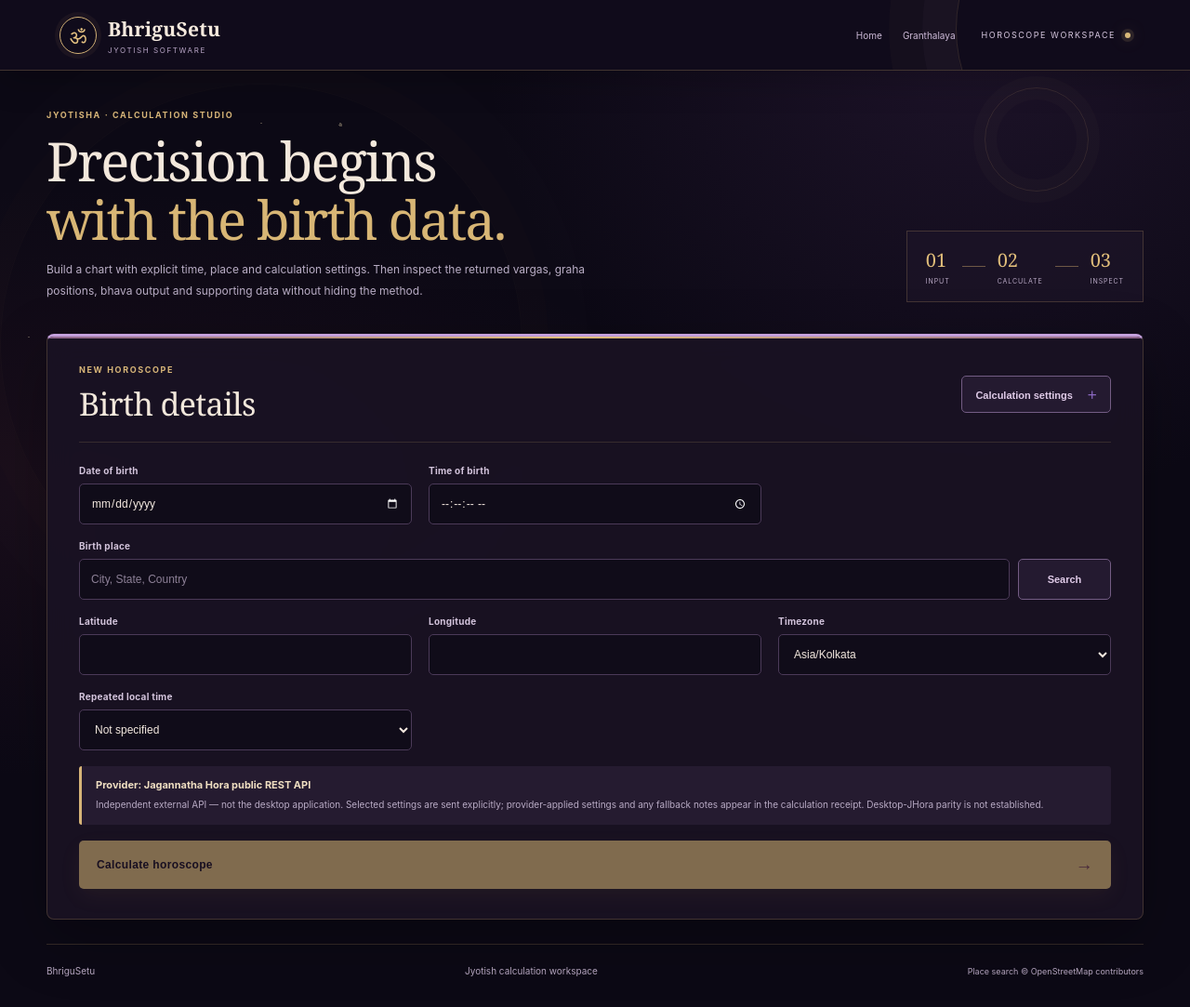
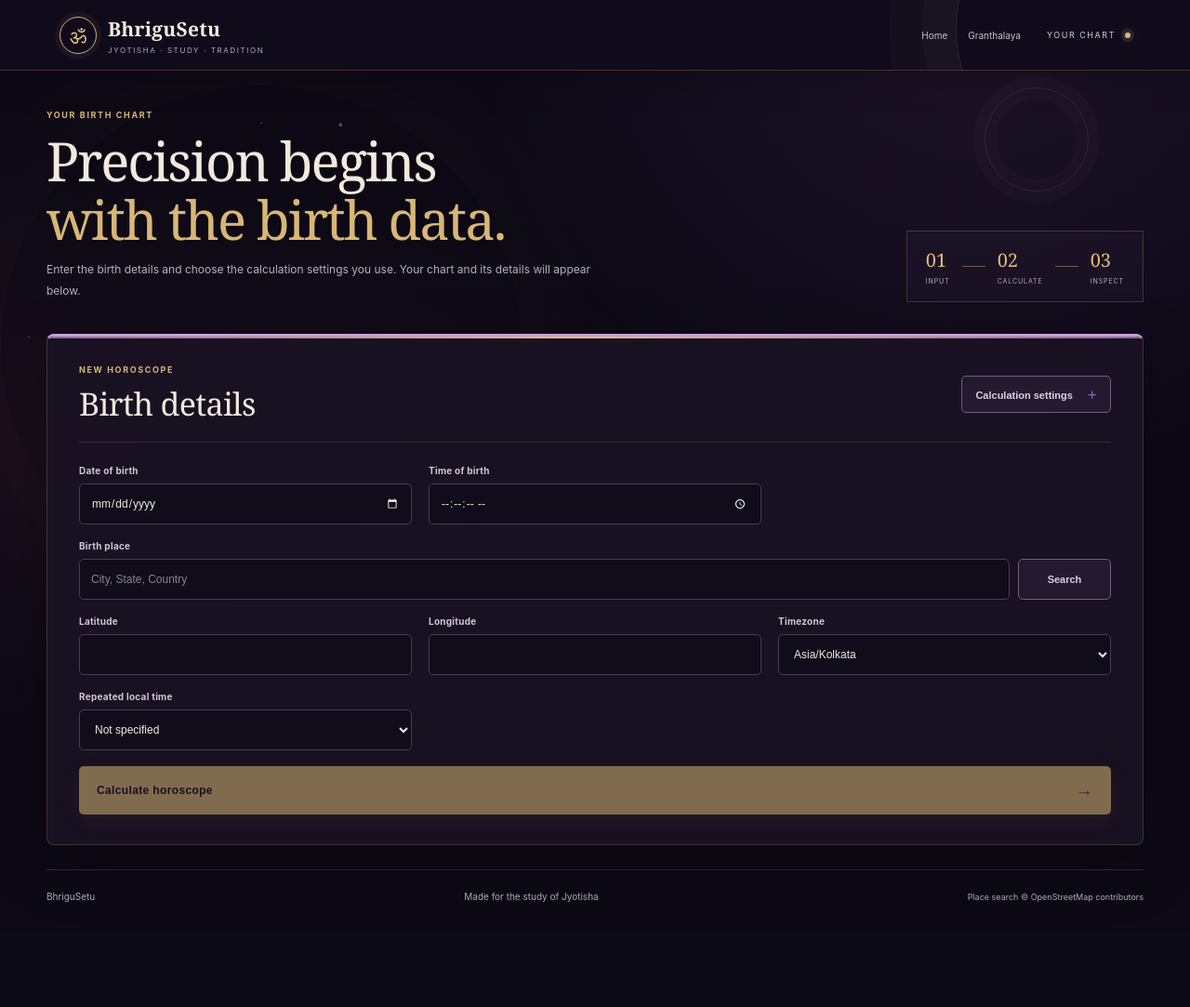
Before and after one commit to beshivaayy/bhrigusetu, a Next.js app in the folder frontend/: page /calculator in a window 1280 px wide. Shown: the whole page at 93% size. After the commit the page ends 1003 px from the top, so only its background shows below. Built offline with nearby package versions, Linux system fonts and the light colour scheme.

Commit message:
Polish public-facing copy and hide internal provider details

```diff
--- a/frontend/app/calculator/page.tsx
+++ b/frontend/app/calculator/page.tsx
@@ -83,10 +83,10 @@ export default function Home() {
     try {
       const response=await fetch(`${API_BASE}/api/places/search?q=${encodeURIComponent(place.trim())}`);
       const payload=await response.json();
-      if(!response.ok) throw new Error(payload.detail||"Place search unavailable.");
+      if(!response.ok) throw new Error("Place search unavailable.");
       setPlaceResults(payload.results||[]);
       if(!payload.results?.length) setPlaceError("No matching places found.");
-    } catch(e) { setPlaceError(e instanceof Error?e.message:"Unable to search place."); }
+    } catch { setPlaceError("We couldn’t find that place just now. Please try another search."); }
   }
   function choosePlace(id:string) {
     setSelectedPlaceId(id); const p=placeResults.find(x=>String(x.place_id)===id); if(!p)return;
@@ -103,9 +103,9 @@ export default function Home() {
         node_type:node,calculation_type:calcMethod,bhava_madhya_method:Number(bhava),timezone_mode:timezoneMode,language
       })});
       const payload=await response.json();
-      if(!response.ok){const d=typeof payload.detail==="string"?payload.detail:payload.detail?.message||JSON.stringify(payload.detail);throw new Error(d||"Calculation failed.");}
+      if(!response.ok) throw new Error("Calculation failed.");
       setResult(payload);setActiveSection("chart");setSelectedVarga("D-1_rasi");
-    } catch(e) {setError(e instanceof Error?e.message:"Calculation failed.");}
+    } catch {setError("We couldn’t calculate this chart just now. Please check the birth details and try again.");}
     finally {setLoading(false);}
   }
 
@@ -118,7 +118,7 @@ export default function Home() {
   const d1=divisions["D-1_rasi"]||{};
   const planetRows=GRAHAS.filter(name=>d1[name]).map(name=>({graha:name==="Ascendant"?"Lagna":name,...d1[name],house:houseFromSign(d1[name].sign,d1.Ascendant?.sign)}));
   const sectionData:Record<Exclude<SectionKey,"chart"|"grahas">,RecordValue> = {
-    bhava:{ [`Provider Bhava output · ${bhavaMethodLabel}`]:horoscope.bhava_chart,"House relationships":horoscope.house_relationships,"House relationships by Varga":horoscope.house_relationships_by_varga,"Bhava bala":horoscope.bhava_bala,"House varnadas":horoscope.house_varnadas },
+    bhava:{ [`Bhava details · ${bhavaMethodLabel}`]:horoscope.bhava_chart,"House relationships":horoscope.house_relationships,"House relationships by Varga":horoscope.house_relationships_by_varga,"Bhava bala":horoscope.bhava_bala,"House varnadas":horoscope.house_varnadas },
     panchanga:{"Calendar":horoscope.calendar_info,"Julian day":horoscope.julian_day,"Nakshatra & Pada":horoscope.nakshatra_pada,"Amsa rulers":horoscope.amsa_rulers},
     yoga:{"Yogas":horoscope.yogas,"Doshas":horoscope.doshas},
     strength:{"Shad bala":horoscope.shad_bala,"Required Shad bala":horoscope.shad_bala_required,"Bhava bala":horoscope.bhava_bala,"Other bala":horoscope.other_bala,"Vimsopaka bala":horoscope.vimsopaka_bala,"Vaiseshikamsa bala":horoscope.vaiseshikamsa_bala,"Planetary states":horoscope.planetary_states},
@@ -129,12 +129,12 @@ export default function Home() {
 
   return <main className="app-shell">
     <header className="app-header">
-      <a className="app-brand" href="/"><span className="brand-symbol">ॐ</span><span><strong>BhriguSetu</strong><small>JYOTISH SOFTWARE</small></span></a>
-      <nav className="calc-nav" aria-label="Workspace navigation"><a href="/">Home</a><a href="/granthalaya">Granthalaya</a></nav><div className="header-right"><span className="header-label">HOROSCOPE WORKSPACE</span><span className="header-dot"/></div>
+      <a className="app-brand" href="/"><span className="brand-symbol">ॐ</span><span><strong>BhriguSetu</strong><small>JYOTISHA · STUDY · TRADITION</small></span></a>
+      <nav className="calc-nav" aria-label="Workspace navigation"><a href="/">Home</a><a href="/granthalaya">Granthalaya</a></nav><div className="header-right"><span className="header-label">YOUR CHART</span><span className="header-dot"/></div>
     </header>
 
     <section className="calc-intro">
-      <div className="calc-intro-copy"><span className="overline">JYOTISHA · CALCULATION STUDIO</span><h2>Precision begins<br/><em>with the birth data.</em></h2><p>Build a chart with explicit time, place and calculation settings. Then inspect the returned vargas, graha positions, bhava output and supporting data without hiding the method.</p></div>
+      <div className="calc-intro-copy"><span className="overline">YOUR BIRTH CHART</span><h2>Precision begins<br/><em>with the birth data.</em></h2><p>Enter the birth details and choose the calculation settings you use. Your chart and its details will appear below.</p></div>
       <div className="calc-intro-index" aria-label="Calculation workflow"><span><b>01</b><small>INPUT</small></span><i></i><span><b>02</b><small>CALCULATE</small></span><i></i><span><b>03</b><small>INSPECT</small></span></div>
     </section>
 
@@ -160,7 +160,7 @@ export default function Home() {
           <label>Timezone calculation<select value={timezoneMode} onChange={e=>setTimezoneMode(e.target.value)}><option value="file">Resolved timezone</option><option value="auto">Automatic historical lookup</option></select></label>
           <label>Language<select value={language} onChange={e=>setLanguage(e.target.value)}><option value="en">English</option><option value="hi">Hindi</option><option value="ka">Kannada</option><option value="ta">Tamil</option><option value="te">Telugu</option></select></label>
         </div>}
-        <div className="provider-note place-field"><strong>Provider: Jagannatha Hora public REST API</strong><span>Independent external API — not the desktop application. Selected settings are sent explicitly; provider-applied settings and any fallback notes appear in the calculation receipt. Desktop-JHora parity is not established.</span></div>
+
         <button className="calculate-button" disabled={loading||!dob||!tob||!place||!lat||!lon||!tz}>{loading?"Calculating horoscope…":"Calculate horoscope"} <span>→</span></button>
       </form>
       {error&&<p className="inline-error">{error}</p>}
@@ -173,7 +173,7 @@ export default function Home() {
       {activeSection==="chart"&&<div className="section-content">
         <div className="subheading"><div><span className="overline">DIVISIONAL CHARTS</span><h3>{pretty(selectedVarga)}</h3></div><div className="chart-tools"><div className="chart-style-toggle" role="group" aria-label="Chart style"><button type="button" aria-pressed={chartStyle==="north"} className={chartStyle==="north"?"active":""} onClick={()=>setChartStyle("north")}>North Indian</button><button type="button" aria-pressed={chartStyle==="south"} className={chartStyle==="south"?"active":""} onClick={()=>setChartStyle("south")}>South Indian</button></div><select className="varga-select" value={selectedVarga} onChange={e=>setSelectedVarga(e.target.value)}>{divisionKeys.map(k=><option key={k} value={k}>{pretty(k)}</option>)}</select></div></div>
          <ChartGrid chart={selectedChart} asc={asc} title={selectedVarga.split("_")[0]} style={chartStyle}/>
-        <div className="provider-note house-system-note"><strong>House numbering in this chart</strong><span>The number shown in each sign is derived by counting signs from Lagna (Whole Sign). It is not a substitute for the provider’s Bhava output. If you selected Whole Sign, the house system is the same; other Bhava methods may assign houses differently. Inspect the provider’s output in the Bhava tab.</span></div>
+        <div className="provider-note house-system-note"><strong>About the house numbers</strong><span>The numbers shown in the chart count signs from the Lagna. If you choose a different Bhava method, the house boundaries may differ; see the Bhava section for those details.</span></div>
         <Table rows={GRAHAS.filter(name=>selectedChart[name]).map(name=>({graha:name==="Ascendant"?"Lagna":name,sign:selectedChart[name].sign,longitude:selectedChart[name].longitude,house:houseFromSign(selectedChart[name].sign,asc)}))} columns={[
           {key:"graha",label:"Graha"},{key:"sign",label:"Rashi"},{key:"longitude",label:"Degree",render:v=>degree(v)},{key:"house",label:"Sign-based house"}
         ]}/>
@@ -190,10 +190,10 @@ export default function Home() {
       {activeSection!=="chart"&&activeSection!=="grahas"&&<div className="section-content">
         {Object.entries(sectionData[activeSection]).filter(([,v])=>v!==undefined&&v!==null).map(([title,value])=><DataPanel key={title} title={title} value={value}/>)}
       </div>}
-      <DataPanel title="Calculation receipt · Jagannatha Hora public REST API" value={{provider:result.provider,engine_revision:result.engine_revision,desktop_jhora_parity:result.desktop_jhora_parity,requested_settings:result.requested_settings,applied_settings:result.applied_settings,request_notes:result.request_notes,timezone_used:result.timezone_used,timezone_source:result.timezone_source,warnings:result.warnings}}/>
+
       <div className="birth-summary"><span>{result.result?.birth_details?.date||dob} · {result.result?.birth_details?.time||tob}</span><span>{lat}, {lon} · {tz}</span></div>
     </section>}
-    <footer className="app-footer"><span>BhriguSetu</span><span>Jyotish calculation workspace</span><small>Place search © OpenStreetMap contributors</small></footer>
+    <footer className="app-footer"><span>BhriguSetu</span><span>Made for the study of Jyotisha</span><small>Place search © OpenStreetMap contributors</small></footer>
   </main>;
 }
 
```
